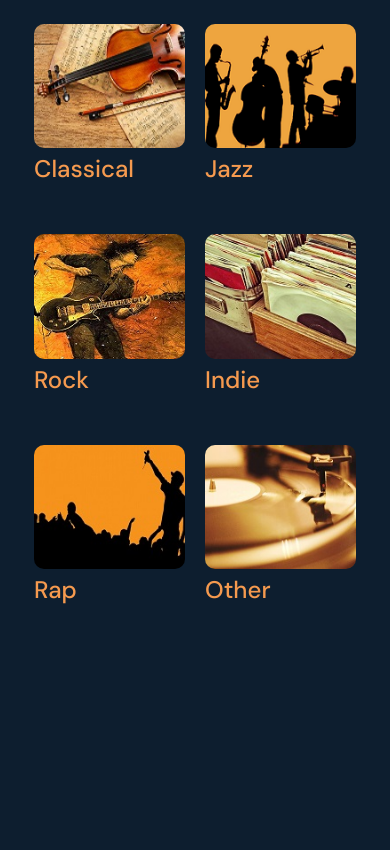
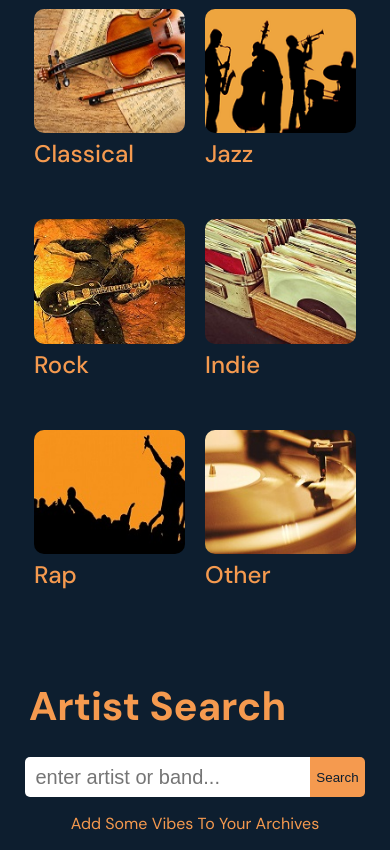
Before and after one commit to MohamadAlsyouf/viberr, a website: page index.html in a window 390 px wide. Shown: the part 177-1027 px from the top of the page. Before the commit the page ends 844 px from the top, so only its background shows below. Drawn offline with Linux system fonts and the light colour scheme.

Commit message:
Create and style HTML elements to match mobile & desktop search wireframes.

```diff
--- a/css/layout.css
+++ b/css/layout.css
@@ -1,6 +1,7 @@
 .hidden {
-  /* display: none !important; */
-  visibility: hidden;
+  display: none !important;
+
+  /* visibility: hidden; */
 }
 
 .view {
@@ -20,7 +21,8 @@
 }
 
 .column-full,
-.column-third {
+.column-third,
+.column-sixty {
   width: 100%;
 }
 
@@ -30,6 +32,21 @@
 
 .align-items-center {
   align-items: center;
+}
+
+.text-align-center {
+  text-align: center;
+}
+
+.image-padding {
+  padding-left: 10px;
+  padding-right: 10px;
+  margin-bottom: 50px;
+  border-radius: 10px;
+}
+
+.img-border-radius {
+  border-radius: 10px;
 }
 
 @media screen and (min-width: 768px) {
@@ -45,4 +62,13 @@
   .column-half {
     width: calc(100% / 3);
   }
+
+  .search-box {
+    border: none;
+    font-size: 20px;
+    border-radius: 5px;
+    padding-left: 10px;
+    color: #0d1e2f;
+    width: 50%;
+  }
 }
--- a/css/styles.css
+++ b/css/styles.css
@@ -17,22 +17,52 @@ body {
 .page-title {
   color: #f59a4f;
   font-size: 40px;
+  margin: 40px 5px 25px;
 }
 
-.image-padding {
-  padding-left: 10px;
-  padding-right: 10px;
-  margin-bottom: 50px;
+.genre:hover img {
+  outline: 3px solid #ee8132;
+  cursor: pointer;
 }
 
-.img-border-radius {
-  border-radius: 10px;
+.genre:hover p {
+  color: #ee8132;
+  cursor: pointer;
 }
 
-.genre-link {
+.genre-name {
   font-size: 24px;
+  margin: 0;
   font-weight: 500;
   text-decoration: none;
   color: #f59a4f;
   font-family: "DM Sans", sans-serif;
 }
+
+.search-button {
+  border: none;
+  height: 100%;
+  margin-left: -10px;
+  background-color: #f59a4f;
+  vertical-align: top;
+  border-radius: 0 5px 5px 0;
+  color: #0d1e2f;
+}
+
+.search-box {
+  border: none;
+  font-size: 20px;
+  border-radius: 5px;
+  padding-left: 10px;
+  color: #0d1e2f;
+  width: 85%;
+  height: 40px;
+}
+
+.search-box:focus {
+  outline: 2px solid #ee8132;
+}
+
+.vibes-message {
+  color: #f59a4f;
+}
--- a/index.html
+++ b/index.html
@@ -6,8 +6,8 @@
   <title>AJAX Project</title>
   <link rel="icon" href="images/favicon.ico">
   <link rel="stylesheet" href="css/reset.css">
+  <link rel="stylesheet" href="css/styles.css">
   <link rel="stylesheet" href="css/layout.css">
-  <link rel="stylesheet" href="css/styles.css">
   <link href="https://fonts.googleapis.com/css2?family=DM+Sans:wght@400;500;700&display=swap" rel="stylesheet">
 </head>
 <body>
@@ -24,55 +24,65 @@
     </div>
   </header>
   <main>
+    <div class="container">
 
-    <div data-view="genres">
-      <div class="container">
+      <div data-view="genres" class="view">
         <div class="row">
           <div class="column-full">
             <h3 class="page-title">Genre</h3>
           </div>
         </div>
         <div class="row">
-          <div class="column-half image-padding">
-            <a href="#"><img class="column-full img-border-radius" src="images/classic-genre.jpeg" alt="classical-music"></a>
-            <a class="column-half genre-link" href="#">Classical</a>
+          <div class="column-half image-padding genre">
+            <img class="column-full img-border-radius" src="images/classic-genre.jpeg" alt="classical-music">
+            <p class="column-half genre-name">Classical</p>
           </div>
-          <div class="column-half image-padding">
-            <a href="#"><img class="column-full img-border-radius" src="images/jazz-genre.png" alt="jazz-music"></a>
-            <a class="column-full genre-link" href="#">Jazz</a>
+          <div class="column-half image-padding genre">
+            <img class="column-full img-border-radius" src="images/jazz-genre.png" alt="jazz-music">
+            <p class="column-half genre-name">Jazz</p>
           </div>
-          <div class="column-half image-padding">
-            <a href="#"><img class="column-full img-border-radius" src="images/rock-genre.jpg" alt="rock-music"></a>
-            <a class="column-full genre-link" href="#">Rock</a>
+          <div class="column-half image-padding genre">
+            <img class="column-full img-border-radius" src="images/rock-genre.jpg" alt="rock-music">
+            <p class="column-half genre-name">Rock</p>
           </div>
-          <div class="column-half image-padding">
-            <a href="#"><img class="column-full img-border-radius" src="images/indie-genre.jpg" alt="indie-music"></a>
-            <a class="column-full genre-link" href="#">Indie</a>
+          <div class="column-half image-padding genre">
+            <img class="column-full img-border-radius" src="images/indie-genre.jpg" alt="indie-music">
+            <p class="column-half genre-name">Indie</p>
           </div>
-          <div class="column-half image-padding">
-            <a href="#"><img class="column-full img-border-radius" src="images/rap-genre.jpg" alt="rap-music"></a>
-            <a class="column-full genre-link" href="#">Rap</a>
+          <div class="column-half image-padding genre">
+            <img class="column-full img-border-radius" src="images/rap-genre.jpg" alt="rap-music">
+            <p class="column-half genre-name">Rap</p>
           </div>
-          <div class="column-half image-padding">
-            <a href="#"><img class="column-full img-border-radius" src="images/other-genre.jpg" alt="other-music"></a>
-            <a class="column-full genre-link" href="#">Other</a>
+          <div class="column-half image-padding genre">
+            <img class="column-full img-border-radius" src="images/other-genre.jpg" alt="other-music">
+            <p class="column-half genre-name">Other</p>
           </div>
         </div>
       </div>
-    </div>
-
-    <div data-view="artist-search">
+      <div data-view="artist-search">
+        <div class="row">
+          <div class="column-full">
+            <h3 class="page-title">Artist Search</h3>
+          </div>
+        </div>
+        <form>
+          <div class="row">
+            <div class="column-full text-align-center">
+              <input type="text" placeholder="enter artist or band..." class=" search-box" required="required" name="q">
+              <input type="submit" class="search-button" value="Search">
+            </div>
+          </div>
+        </form>
+        <div class="row">
+          <div class="column-full text-align-center">
+            <p class="vibes-message column-full">Add Some Vibes To Your Archives</p>
+          </div>
+        </div>
+      </div>
 
     </div>
-
   </main>
   <script src="js/data.js"></script>
   <script src="js/main.js"></script>
 </body>
 </html>
-
-
-<!-- <div class="row">
-  <img class="image-left column-half" src="images/classic-genre.jpeg" alt="classical-music">
-  <img class="image-right column-half" src="images/jazz-genre.png" alt="jazz-music">
-</div> -->
```
